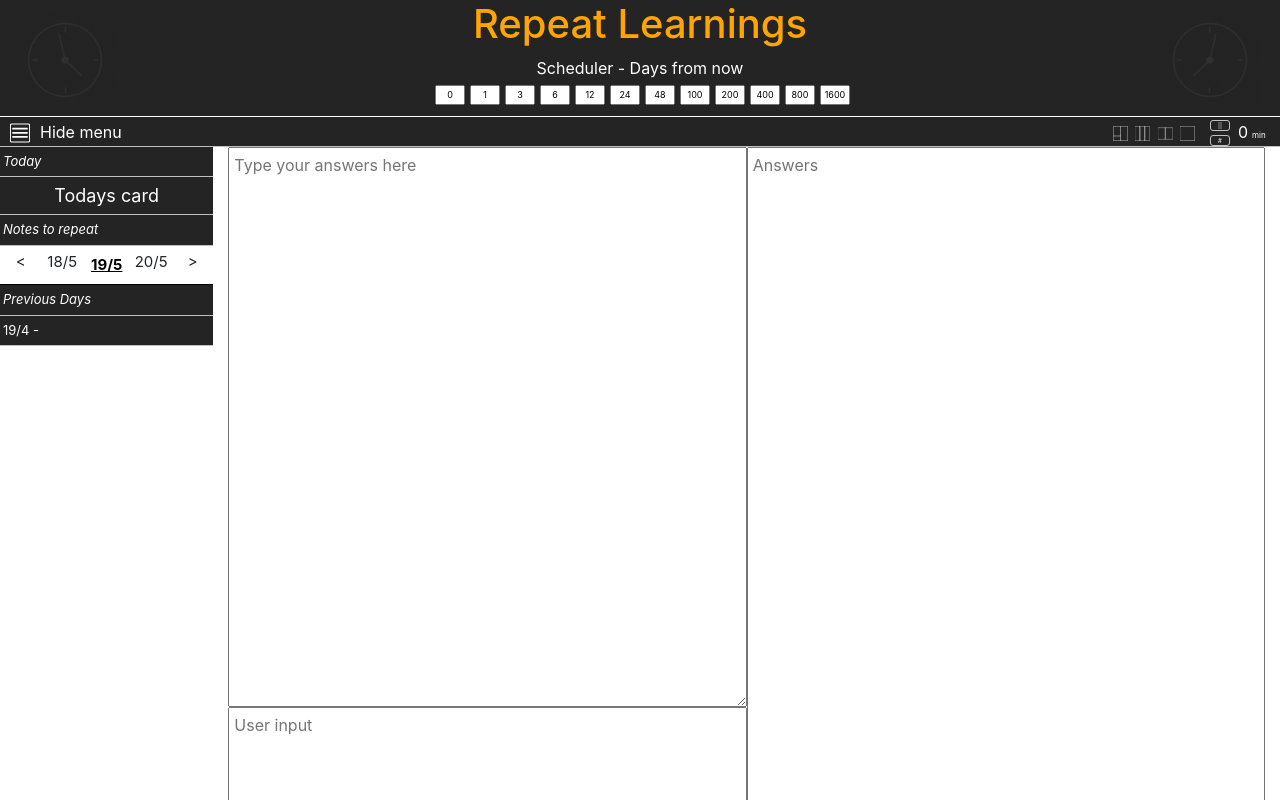
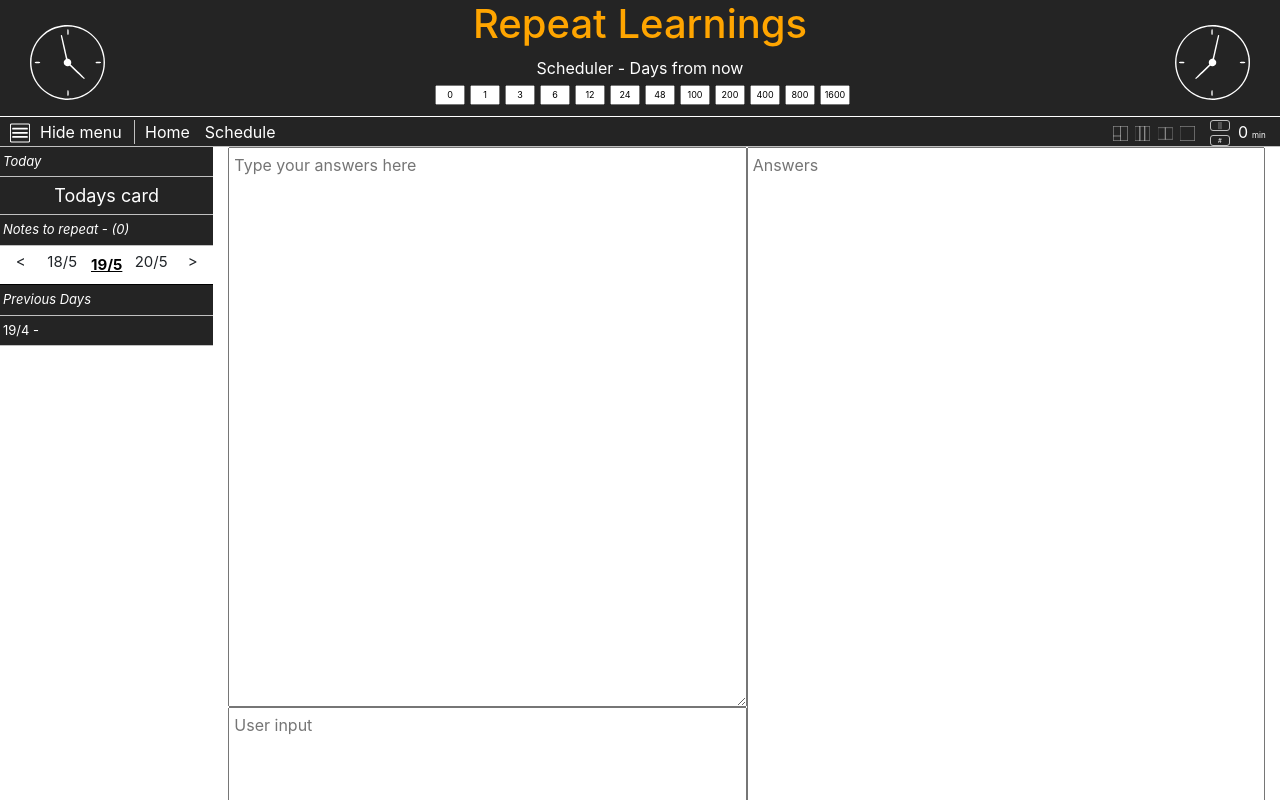
Before and after one commit to Hermes-devt/memit, a React (Create React App) app: page / in a window 1280 px wide. Shown: the top 800 px of the page. Built offline with nearby package versions, Linux system fonts and the light colour scheme.

Commit message:
added a calendar with a daily question count; converted the logos to .svg files and inversed their colors

```diff
--- a/src/App.tsx
+++ b/src/App.tsx
@@ -12,12 +12,14 @@ import {useDispatch} from 'react-redux';
 import storage from './store/data/action'
 import SettingsBar from './components/settingsBar';
 import TagInput from './components/contentarea/tagInput';
+import Schedule from './components/schedule';
 
 export function App(){
   const [data, setData]: [UserData | null, any] = useState(null);
   const [layout, setLayout] = useState<number>(2);
   const [displayVerticalBar, setDisplayVerticalBar] = useState<boolean>(true);
   const [activeNote, setActiveNote] = useState<number>(0);
+  const [showSchedule, setShowSchedule] = useState<boolean>(false);
 
   // const Data = useSelector((state:any)=> state.data);
   const dispatch = useDispatch();
@@ -39,28 +41,37 @@ export function App(){
 
   return(
     <Container fluid className='m-0 p-0'>
+
       {data && <Navbar />}
+
       <SettingsBar
         onClick={ onSettingsBarClick }
         menuClick={ onMenuClick }
         displayVerticalBar={ displayVerticalBar }
+        onSchedule={ (value:boolean)=>{ setShowSchedule(value)}}
+        scheduleOn={ showSchedule }
       />
 
+      {showSchedule && <Schedule /> }
+
+
+      {!showSchedule && <>
         <Row className='no-gutters m-0 p-0'>
           { displayVerticalBar &&
             <Col className='m-0 p-0 col-sm-2 vh-100 overflow-auto'>
               {data && <VerticalBar onClick={(note:number)=> setActiveNote(note)} activeNote={ activeNote } /> }
-          </Col>
-        }
+            </Col> }
 
           <Col className={ setContentOnFullWidth()}>
             {data && <ContentArea layout={layout} activeNote={activeNote}/> }
           </Col>
 
         </Row>
+
         <Row className="no-gutters">
           {data && <TagInput  activeNote={ activeNote }/> }
         </Row>
+      </>}
       <Footer />
     </Container>
   )
--- a/src/components/contentarea/verticalBar.tsx
+++ b/src/components/contentarea/verticalBar.tsx
@@ -9,6 +9,7 @@ import {save} from '../../js/storageHandling';
 
 import {ReactComponent as CheckboxTrue} from '../../IMG/checkTrue.svg';
 import {ReactComponent as CheckboxFalse} from '../../IMG/checkFalse.svg';
+import { cardsCounter } from '../../js/questionCounter';
 
 
 export function Navbar(props:any){
@@ -24,9 +25,10 @@ export function Navbar(props:any){
 
   const [activeDay, setActiveDay] = useState<number>( getDaysAfter1970())
 
+  // const todaysDayInNumber:number = getDaysAfter1970();
+  const [todaysNumberOfQuestion, setTodaysNumberOfQuestion] = useState<number>(0);
 
-  // const todaysDayInNumber:number = getDaysAfter1970();
-
+  // let todaysNumberOfQuestions = 0;
   useEffect( ()=>{
     let data = Data;
     if( !data ) return;
@@ -35,6 +37,8 @@ export function Navbar(props:any){
     list.reverse();
 
     const cardsMissed = setMissedCards(data);
+    // todaysNumberOfQuestions = cardsCounter( todayCards );
+    setTodaysNumberOfQuestion( cardsCounter( todayCards ));
 
     setTodayCards( todayCards );
     setList(list);
@@ -46,7 +50,6 @@ export function Navbar(props:any){
 
   useEffect( ()=>{
     setActiveCard( Data.list.length - 1 - props.activeNote )
-    // setCheckboxes( Data.dailyCards); //dailyCards is checkboxes
   }, [props.activeNote, Data.list.length])
 
   const setMissedCards = (data:any): any=>{
@@ -230,7 +233,7 @@ export function Navbar(props:any){
 
           <div
             style={{ ...styling.card, ...styling.header} as CSSProperties}
-            >Notes to repeat</div>
+            >Notes to repeat - ({todaysNumberOfQuestion})</div>
           <DayToRepeat onClick={ changeDayOfRepeat}/>
 
           { todayCards.map( (card:any, index:number)=>{
--- a/src/components/navbar/index.tsx
+++ b/src/components/navbar/index.tsx
@@ -1,31 +1,31 @@
 
 import React, {CSSProperties} from 'react';
 import Scheduler from './scheduler';
-import clock from '../../IMG/clock.png'
 import {Container, Row, Col} from 'react-bootstrap';
+import {ReactComponent as Clockcss} from '../../IMG/clock1.svg';
 
-export const Navbar = ():any =>{
+export const Navbar = (props:any):any =>{
   return(
     <Container fluid style={container}>
       <Row>
         <Col className="d-none d-md-block">
-          <img style={clock1} src={clock} alt="clock" />
+          <div style={{width: '75px', height: '75px', position: 'absolute', left: 30, top: 25}}> <Clockcss /> </div>
         </Col>
         <Col className="col-xs-12 col-sm-10 col-md-8">
           <h1 className='d-none d-md-block text-center'>Repeat Learnings</h1>
+          {/* <h1 className='d-none d-md-block text-center'>Memory repeats</h1> */}
           <h3 className='d-sm-12 d-md-none text-center'>Repeat Learnings</h3>
           <Scheduler />
         </Col>
         <Col className="d-none d-sm-block">
-          <img style={styling.clock2} src={clock} alt="clock" />
+          <div style={{width: '75px', height: '75px', position: 'absolute', right: 30, top: 25, transform: 'rotateY(180deg)'}}> <Clockcss /> </div>
         </Col>
       </Row>
     </Container>
   )
 }
-// color: 'white', backgroundColor: '#242424',
+
 const container: CSSProperties = {
-  // backgroundColor: 'lightblue',
   backgroundColor: '#242424',
   color: 'orange',
   paddingBottom: 10,
@@ -33,20 +33,4 @@ const container: CSSProperties = {
   borderBottom: '1px solid #242424',
 }
 
-const clock1: CSSProperties = {
-  position: 'relative',
-  top: '10px',
-  width: '100px',
-}
-
-const styling = {
-  clock2: {
-    width: 100,
-    position: 'absolute',
-    right: '20px',
-    top: '10px',
-    transform: 'rotateY(180deg)'
-  } as React.CSSProperties
-}
-
 export default Navbar;
--- /dev/null
+++ b/src/components/schedule.tsx
@@ -0,0 +1,56 @@
+
+import React, {} from 'react';
+import {Container} from 'react-bootstrap';
+import {useSelector} from 'react-redux';
+import {cardsCounter, cardCounter} from '../js/questionCounter';
+import {getDaysAfter1970} from '../js/util';
+import {cardsToRepeat} from '../js/cardsToRepeat';
+import {getDayMonthFromInt} from '../js/dateHandling';
+
+export function Schedule(props:any):any{
+
+  const data:any = useSelector( (state:any)=> state.data)
+  if( !data) return null;
+
+  let arr = [];
+  for( let i =0; i< 10; i++){
+    let todayCards = cardsToRepeat( data, getDaysAfter1970() + i );
+    const obj = {
+      cards: [...todayCards],
+      totalNrOfQuestions: cardsCounter( todayCards ),
+      daysFromNow: i
+    }
+    arr.push(obj);
+  }
+
+  return(
+    <Container fluid className='m-0 p-0' style={ container}>
+      {arr.map( (item, index)=>{
+        return(
+          <div key={index} className='pt-0- m-0'>
+            <div style={{backgroundColor:'black', color: 'white', padding: '4px 4px'}}>
+              <span style={{display: 'inline-block', paddingRight: 0, fontWeight: 'bold'}}>{getDayMonthFromInt( getDaysAfter1970() + item.daysFromNow )}</span>
+              <span style={{color: 'orange'}}> - {item.totalNrOfQuestions} Questions</span>
+            </div>
+
+            { item.cards.map( (item2, index2)=>{ return(
+              <div key={index2}>
+                <div style={{marginLeft: 20, fontWeight: 'bold'}}>
+                  <span style={{display: 'inline-block', width: '250px'}}> {item2.tags} </span>
+                  <span>{cardCounter( item2)} questions</span>
+                </div>
+              </div>
+            ) })}
+          </div>
+        )
+      })}
+    </Container>
+  )
+}
+
+const container = {
+  backgroundColor: 'silver',
+}
+
+
+export default Schedule;
--- a/src/components/settingsBar.tsx
+++ b/src/components/settingsBar.tsx
@@ -13,13 +13,19 @@ export function SettingsBar(props:any):any{
   <div style={styles.container as CSSProperties}>
     <Timer />
 
-    <span
-      style={styles.menu as CSSProperties}
-      onClick={ ()=>{ props.menuClick() }}
-      > <Menu />
-      {props.displayVerticalBar && <span style={{marginLeft: 10}}>Hide menu</span>}
-      {!props.displayVerticalBar && <span style={{marginLeft: 10}}>Display menu</span> }
+    {/* Makes the menu unclickable and make it look transparant. */}
+    {props.scheduleOn && <div style={styles.hideIt as CSSProperties}></div> }
+
+    <span style={styles.menu as CSSProperties} onClick={ ()=>{ props.menuClick() }} >
+      <Menu />
+      {props.displayVerticalBar && <span style={{ paddingLeft: 10,}}>Hide menu</span>}
+      {!props.displayVerticalBar && <span style={{paddingLeft: 10,}}>Display menu</span> }
     </span>
+
+
+    <span style={{...styles.schedule, ...{}}} onClick={ ()=>props.onSchedule( false ) }>Home</span>
+    <span style={styles.schedule} onClick={ ()=>props.onSchedule( true ) }>Schedule</span>
+
     <div style={styles.layoutContainer as CSSProperties}>
       <span style={ styles.layouts} onClick={ ()=> props.onClick(2)}> <Layout1 /> </span>
       <span style={ styles.layouts} onClick={ ()=> props.onClick(1)}> <Layout2 /> </span>
@@ -31,12 +37,31 @@ export function SettingsBar(props:any):any{
 
 
 const styles = {
+  hideIt:{
+    position: 'absolute',
+    top: 0,
+    left: 0,
+    width: 130,
+    height: '100%',
+    backgroundColor: '#242424',
+    opacity: 0.8,
+  },
+
   menu: {
+    display: 'inline-block',
+    marginLeft: 10,
+    width: 125,
+    cursor: 'pointer',
+    borderRight: '1px solid silver',
+  },
+
+
+  schedule: {
+    display: 'inline-block',
     position: 'relative',
-    top: 3,
-    left: 10,
     cursor: 'pointer',
-  },
+    padding: '3px 5px 2px 10px',
+  } as CSSProperties,
 
   container: {
     position: 'relative',
--- a/src/js/questionCounter.tsx
+++ b/src/js/questionCounter.tsx
@@ -6,7 +6,7 @@ export function cardsCounter(cards:any): number{
   for(let i=0; i < cards.length; i++){
     accumulator += cardCounter( cards[i]);
   }
-  return 5;
+  return accumulator;
 }
 
 export function cardCounter( card:any ): number {
```
Also changed, not shown: src/components/contentarea/dayToRepeat.tsx (+0 -66 lines), src/IMG/clock1.svg (added). Lines whose indentation alone changed are shown as unchanged.
